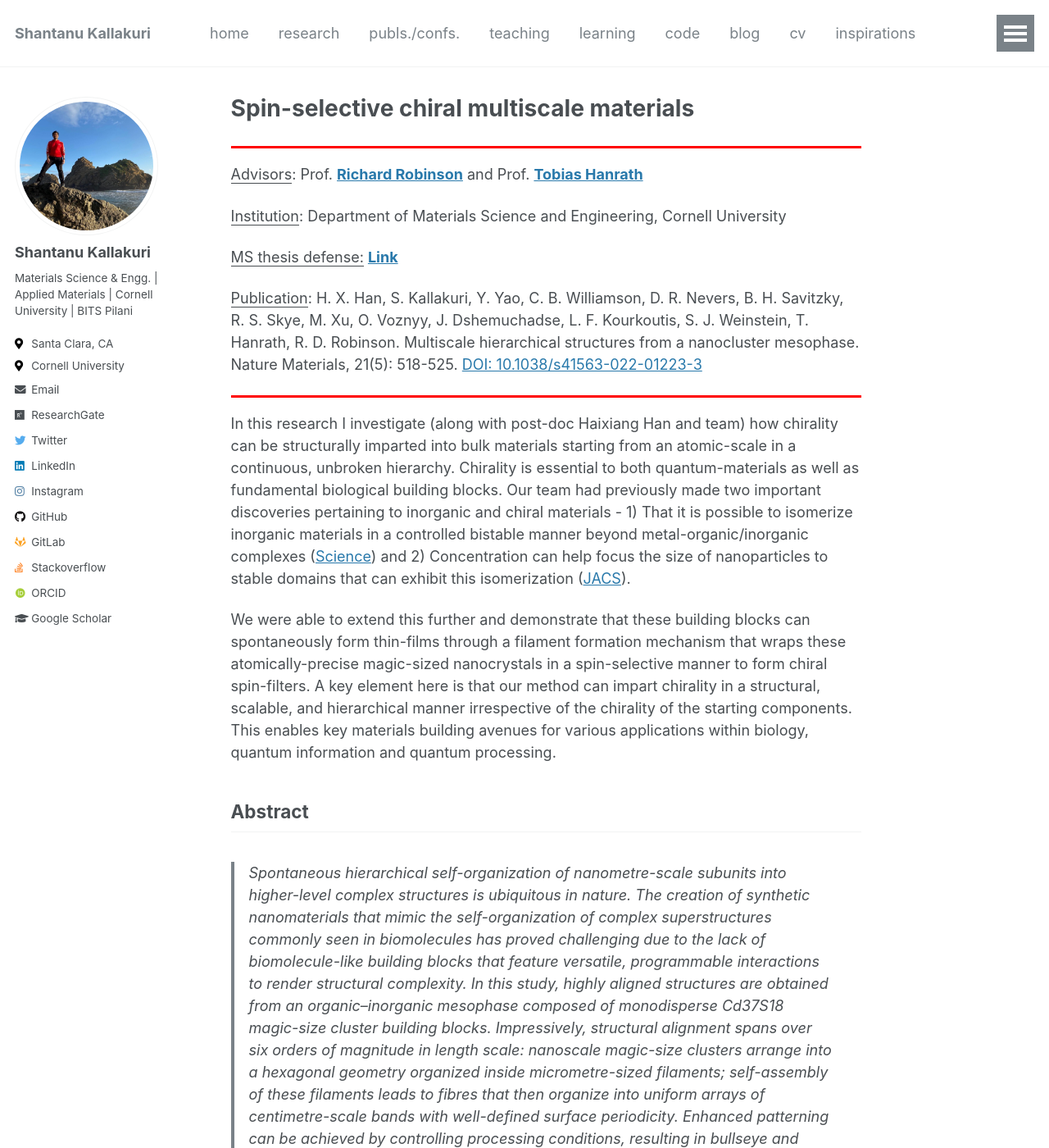
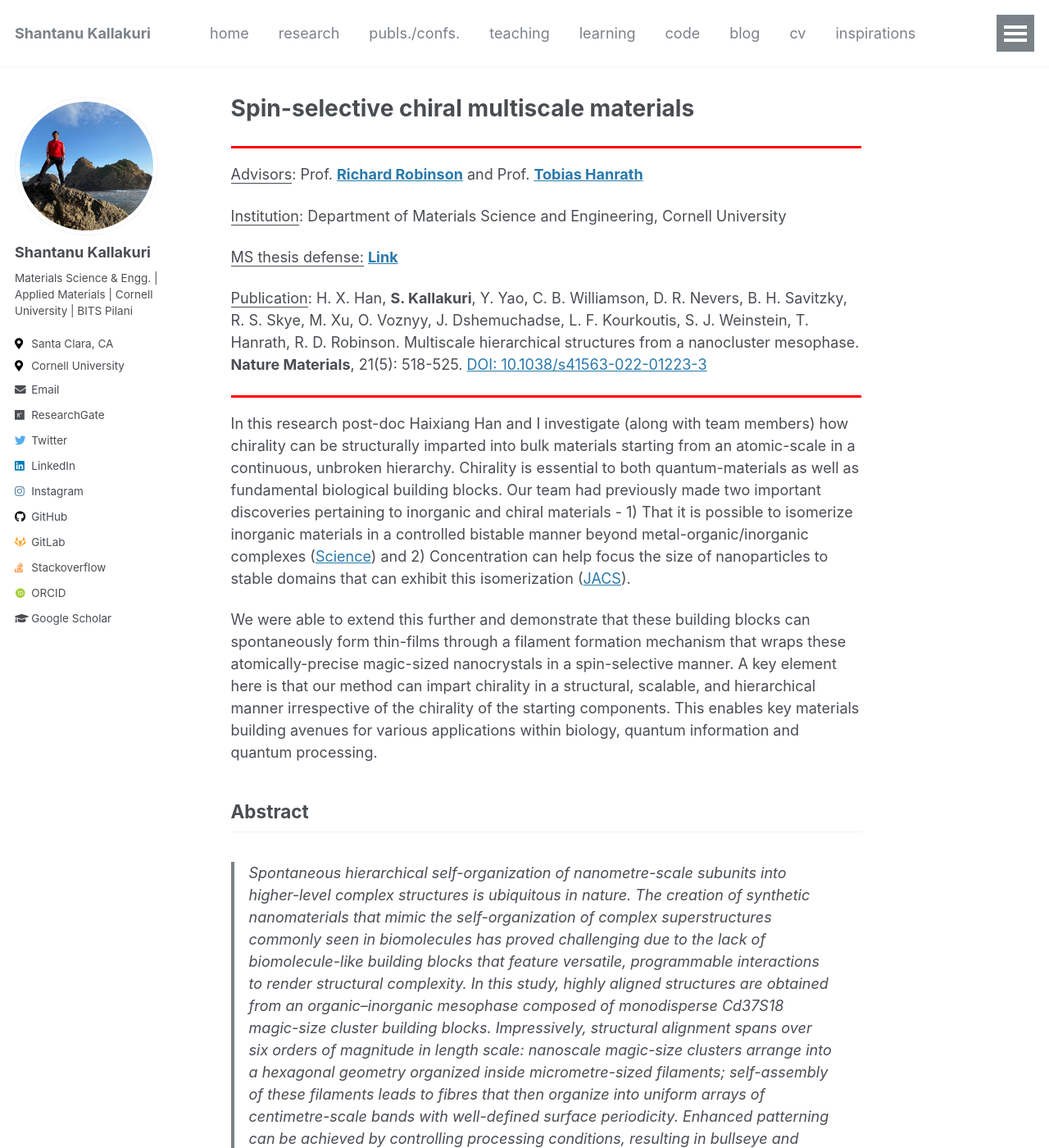
Before and after one commit to shantanukallakuri/research, a Jekyll site: the page built from _research/2021-chiral-materials.md, in a window 1280 px wide and 1400 px high. Shown: the whole window at 82% size. Built offline with Jekyll 4.4.1, drawn with Linux system fonts in a browser that asks for light colours; some web fonts are replaced.

Commit message:
2026.03.16 - Updated pages2

```diff
--- a/_research/2021-chiral-materials.md
+++ b/_research/2021-chiral-materials.md
@@ -16,13 +16,13 @@ header:
 
 <u>MS thesis defense:</u> <b>[Link](https://www.dropbox.com/scl/fi/kichd5dx01smrr645o9p8/MS-M-Exam-Thesis-Defense-Shantanu-Kallakuri.mp4?rlkey=tj8dmz8jkr6wdif9gjhp8qbqh&e=1&st=98ipu85m&dl=0)</b>
 
-<u>Publication</u>: H. X. Han, S. Kallakuri, Y. Yao, C. B. Williamson, D. R. Nevers, B. H. Savitzky, R. S. Skye, M. Xu, O. Voznyy, J. Dshemuchadse, L. F. Kourkoutis, S. J. Weinstein, T. Hanrath, R. D. Robinson. Multiscale hierarchical structures from a nanocluster mesophase. Nature Materials, 21(5): 518-525. [DOI: 10.1038/s41563-022-01223-3](https://doi.org/10.1038/s41563-022-01223-3)<br />
+<u>Publication</u>: H. X. Han, <b>S. Kallakuri</b>, Y. Yao, C. B. Williamson, D. R. Nevers, B. H. Savitzky, R. S. Skye, M. Xu, O. Voznyy, J. Dshemuchadse, L. F. Kourkoutis, S. J. Weinstein, T. Hanrath, R. D. Robinson. Multiscale hierarchical structures from a nanocluster mesophase. <b>Nature Materials</b>, 21(5): 518-525. [DOI: 10.1038/s41563-022-01223-3](https://doi.org/10.1038/s41563-022-01223-3)<br />
 
 <hr style="border: none; height: 3px; background-color: red; border-top: 4px #4183C4;">
 
-In this research I investigate (along with post-doc Haixiang Han and team) how chirality can be structurally imparted into bulk materials starting from an atomic-scale in a continuous, unbroken hierarchy. Chirality is essential to both quantum-materials as well as fundamental biological building blocks. Our team had previously made two important discoveries pertaining to inorganic and chiral materials - 1) That it is possible to isomerize inorganic materials in a controlled bistable manner beyond metal-organic/inorganic complexes ([Science](https://www.science.org/doi/10.1126/science.aau9464)) and 2) Concentration can help focus the size of nanoparticles to stable domains that can exhibit this isomerization ([JACS](https://pubs.acs.org/doi/10.1021/jacs.5b10006)).
+In this research post-doc Haixiang Han and I investigate (along with team members) how chirality can be structurally imparted into bulk materials starting from an atomic-scale in a continuous, unbroken hierarchy. Chirality is essential to both quantum-materials as well as fundamental biological building blocks. Our team had previously made two important discoveries pertaining to inorganic and chiral materials - 1) That it is possible to isomerize inorganic materials in a controlled bistable manner beyond metal-organic/inorganic complexes ([Science](https://www.science.org/doi/10.1126/science.aau9464)) and 2) Concentration can help focus the size of nanoparticles to stable domains that can exhibit this isomerization ([JACS](https://pubs.acs.org/doi/10.1021/jacs.5b10006)).
 
-We were able to extend this further and demonstrate that these building blocks can spontaneously form thin-films through a filament formation mechanism that wraps these atomically-precise magic-sized nanocrystals in a spin-selective manner to form chiral spin-filters. A key element here is that our method can impart chirality in a structural, scalable, and hierarchical manner irrespective of the chirality of the starting components. This enables key materials building avenues for various applications within biology, quantum information and quantum processing.
+We were able to extend this further and demonstrate that these building blocks can spontaneously form thin-films through a filament formation mechanism that wraps these atomically-precise magic-sized nanocrystals in a spin-selective manner. A key element here is that our method can impart chirality in a structural, scalable, and hierarchical manner irrespective of the chirality of the starting components. This enables key materials building avenues for various applications within biology, quantum information and quantum processing.
 
 <!-- In this research I ask why, while-->
 <!-- I argue that, they realize that; if they, they must -->
```
